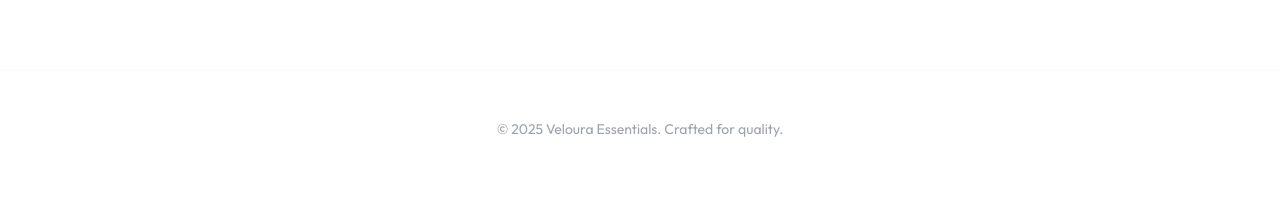
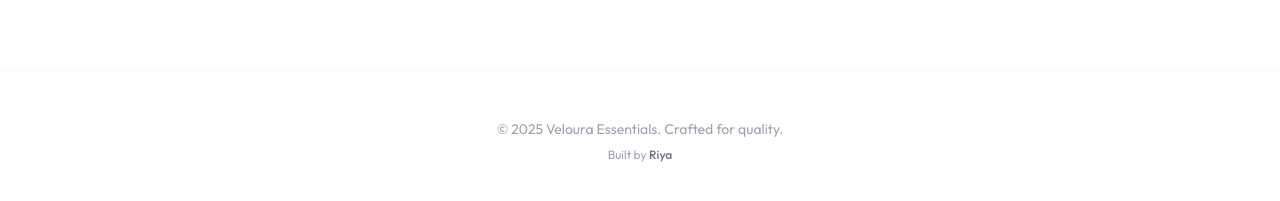
Before and after one commit to riyanevercodes/veloura, a React (Vite) app: page / in a window 1280 px wide. Shown: the part 1180-1381 px from the top of the page. Built offline with nearby package versions, Linux system fonts and the light colour scheme; no server answers; the database is empty.

Commit message:
updated footer

```diff
--- a/src/AppMain.tsx
+++ b/src/AppMain.tsx
@@ -60,8 +60,11 @@ export default function AppMain() {
                 />
               </Routes>
             </main>
-            <footer className="border-t border-gray-50 py-12 text-center text-sm text-gray-400">
-              {clientConfig.footerText}
+            <footer className="border-t border-gray-50 py-12 text-center flex flex-col items-center justify-center space-y-2">
+              <p className="text-sm text-gray-400">{clientConfig.footerText}</p>
+              <p className="text-xs text-gray-400">
+                Built by <a href="https://portfolio-kappa-lyart-69.vercel.app/" target="_blank" rel="noopener noreferrer" className="font-medium text-gray-500 hover:text-gray-900 transition-colors">Riya</a>
+              </p>
             </footer>
           </div>
         </CartProvider>
```
